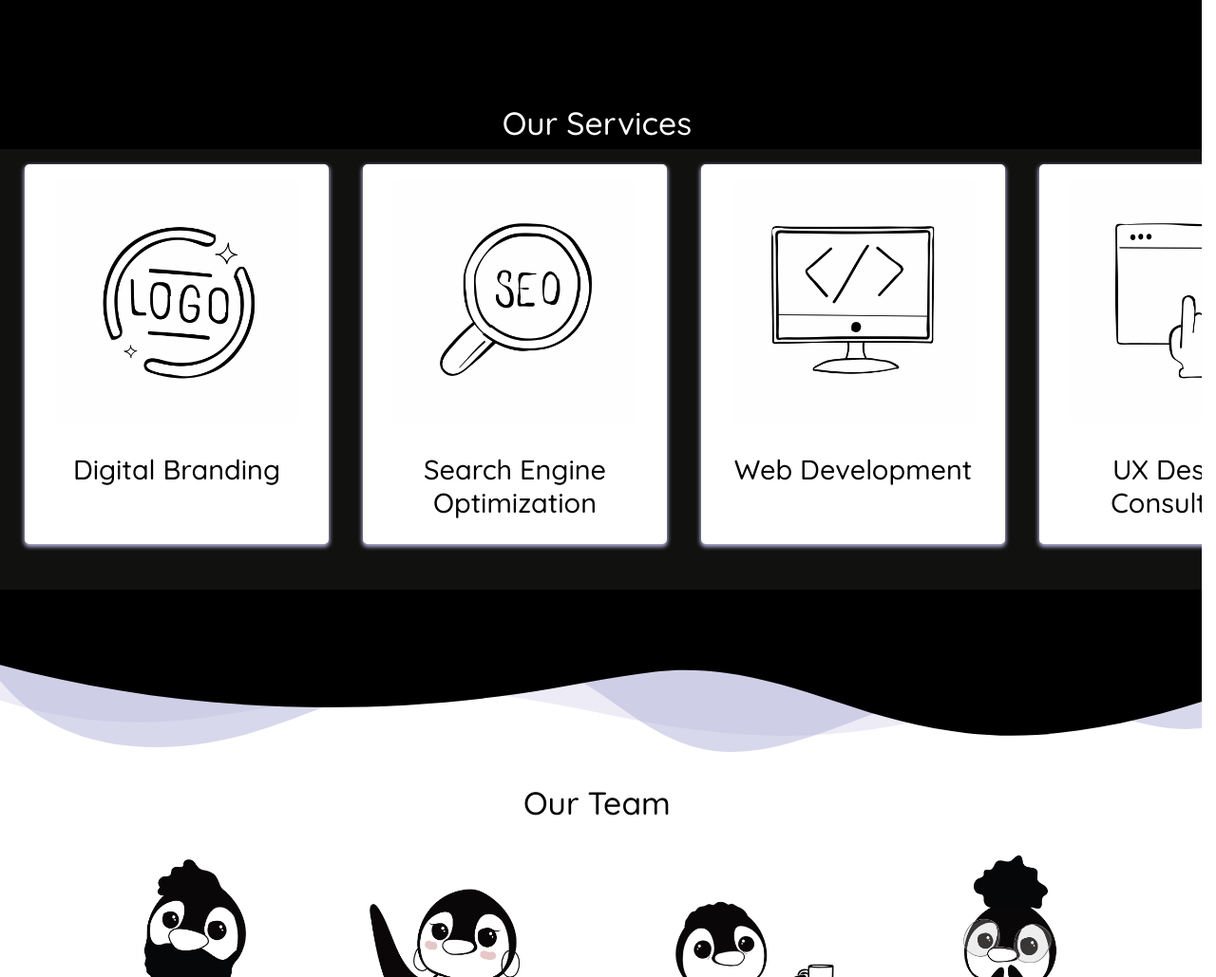
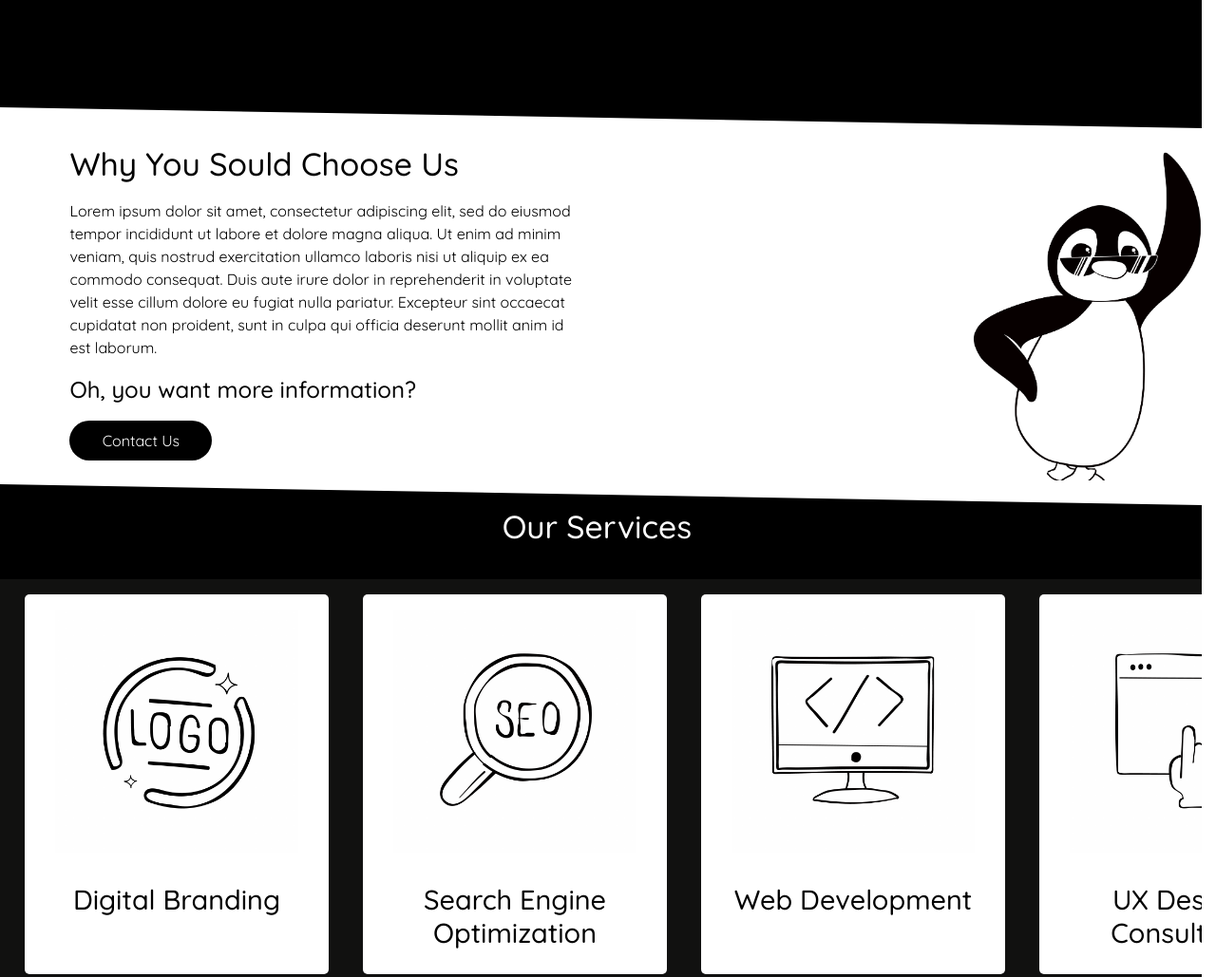
Before and after one commit to theFOUR-DCA/theFOUR-DCA.github.io, a plain HTML site: page index.html in a window 1280 px wide. Shown: the part 1260-2289 px from the top of the page at 95% size. Drawn offline with nearby package versions, Linux system fonts and the light colour scheme.

Commit message:
added Why Us Section

```diff
--- a/index.html
+++ b/index.html
@@ -26,7 +26,7 @@
       href="static/assets/favicon.png"
     />
   </head>
-  <body>
+  <body style="overflow-x: hidden">
     <a href="/">
       <img class="logo" src="static/assets/theFOUR.png" />
     </a>
@@ -74,12 +74,79 @@
       <h1>About Us</h1>
     </div>
 
+    <div id="whyUs" class="section">
+      <div class="divider dividerE">
+        <svg
+          data-name="Layer 1"
+          xmlns="http://www.w3.org/2000/svg"
+          viewBox="0 0 1200 120"
+          preserveAspectRatio="none"
+        >
+          <path
+            d="M1200 120L0 16.48 0 0 1200 0 1200 120z"
+            class="shape-fill"
+            style="fill: black"
+          ></path>
+        </svg>
+      </div>
+
+      <div class="container" style="padding-right: 0px">
+        <div class="row row-cols-md-2 row-cols-lg-2">
+          <div class="col">
+            <h1>Why You Sould Choose Us</h1>
+
+            <p>
+              Lorem ipsum dolor sit amet, consectetur adipiscing elit, sed do
+              eiusmod tempor incididunt ut labore et dolore magna aliqua. Ut
+              enim ad minim veniam, quis nostrud exercitation ullamco laboris
+              nisi ut aliquip ex ea commodo consequat. Duis aute irure dolor in
+              reprehenderit in voluptate velit esse cillum dolore eu fugiat
+              nulla pariatur. Excepteur sint occaecat cupidatat non proident,
+              sunt in culpa qui officia deserunt mollit anim id est laborum.
+            </p>
+
+            <h4>Oh, you want more information?</h4>
+
+            <a class="contactUsBtn" href="#quoteFrom">Contact Us</a>
+
+            <br />
+            <br />
+          </div>
+          <div class="col">
+            <img
+              class="whyUsVector"
+              src="static/assets/Why Choose Us Vector-01.png"
+              alt="Why Us"
+            />
+          </div>
+        </div>
+      </div>
+    </div>
+
     <div id="ourServices" class="section">
+      <div class="divider dividerE">
+        <svg
+          data-name="Layer 1"
+          xmlns="http://www.w3.org/2000/svg"
+          viewBox="0 0 1200 120"
+          preserveAspectRatio="none"
+        >
+          <path
+            d="M1200 120L0 16.48 0 0 1200 0 1200 120z"
+            class="shape-fill"
+            style="fill: white"
+          ></path>
+        </svg>
+      </div>
+
       <h1>Our Services</h1>
 
       <div class="serviceTiles">
         <div class="serviceTile" id="firstTile">
-          <img src="static/assets/Branding-Icon-Animation-1.gif" alt="Branding" />
+          <img
+            src="static/assets/Branding-Icon-Animation-1.gif"
+            alt="Branding"
+          />
           <h1>Digital Branding</h1>
           <p></p>
         </div>
@@ -89,7 +156,10 @@
           <p></p>
         </div>
         <div class="serviceTile">
-          <img src="static/assets/Web-Development-Icon-Animation-1.gif" alt="Web Development" />
+          <img
+            src="static/assets/Web-Development-Icon-Animation-1.gif"
+            alt="Web Development"
+          />
           <h1>Web Development</h1>
           <p></p>
         </div>
@@ -99,12 +169,15 @@
           <p></p>
         </div>
         <div class="serviceTile">
-          <img src="static/assets/Social-Media-Icon-Animation.gif" alt="Social Media" />
+          <img
+            src="static/assets/Social-Media-Icon-Animation.gif"
+            alt="Social Media"
+          />
           <h1>Social Media Management</h1>
           <p></p>
         </div>
 
-        <div style="display: inline-block; color: #111110;">
+        <div style="display: inline-block; color: #111110">
           <p>&</p>
         </div>
       </div>
@@ -133,7 +206,7 @@
           <path
             d="M0,0V5.63C149.93,59,314.09,71.32,475.83,42.57c43-7.64,84.23-20.12,127.61-26.46,59-8.63,112.48,12.24,165.56,35.4C827.93,77.22,886,95.24,951.2,90c86.53-7,172.46-45.71,248.8-84.81V0Z"
             class="shape-fill"
-            style="fill: black"
+            style="fill: #111110"
           ></path>
         </svg>
       </div>
--- a/static/style.css
+++ b/static/style.css
@@ -37,20 +37,18 @@ body::-webkit-scrollbar-thumb {
   background: #b2b1d9;
 }
 
-/* body::-webkit-scrollbar-thumb:hover, ::-webkit-scrollbar-thumb:hover {
-  background: lightgray;
-} */
-
-/* body a {
-    align-self: left;
-} */
-
 .logo {
   width: 84px;
   height: 84px;
   margin: 16px 0px 0px 48px;
 
   transition: 400ms;
+}
+
+.logo:hover {
+  width: 90px;
+  height: 90px;
+  margin: 13px -3px -3px 45px;
 }
 
 .quoteBtn {
@@ -148,12 +146,67 @@ body::-webkit-scrollbar-thumb {
   text-align: center;
 }
 
+#whyUs {
+  background-color: white;
+}
+
+#whyUs h1 {
+  color: black;
+  font-size: 2.1rem;
+}
+
+#whyUs p {
+  margin-top: 18px;
+
+  color: black;
+}
+
+#whyUs h4 {
+  margin: 18px 0;
+
+  color: black;
+  text-align: left;
+}
+
+.contactUsBtn {
+  position: absolute;
+  padding: 0px 15px 0px 15px;
+
+  background-color: black;
+  border-radius: 24px;
+  width: 150px;
+
+  line-height: 42px;
+  color: white;
+  font-family: "Quicksand", sans-serif;
+  font-weight: 400;
+  text-align: center;
+  text-decoration: none;
+
+  transition: 400ms;
+}
+
+.contactUsBtn:hover {
+  background-color: #b2b1d9;
+  color: black;
+}
+
+.container .row .col .whyUsVector {
+  position: absolute;
+  right: -8.6px;
+  padding: 0;
+
+  height: 48vh;
+  width: auto;
+}
+
 #ourServices {
   background-color: black;
-  height: 584px;
 }
 
 #ourServices h1 {
+  margin-bottom: 36px;
+
   color: white;
   font-size: 2.1rem;
   text-align: center;
@@ -173,16 +226,13 @@ body::-webkit-scrollbar-thumb {
 }
 
 #ourServices .serviceTile {
-  /* display: inline-block; */
   flex: 0 0 auto;
 
+  box-sizing: content-box;
   margin: 16px 18px;
   width: 40vh;
   height: 50vh;
 
-  box-sizing: content-box;
-
-  box-shadow: 0 2px 4px 1px #b2b1d9;
   border-radius: 5px;
   background-color: white;
 
@@ -363,8 +413,8 @@ body::-webkit-scrollbar-thumb {
     height: 2.7rem;
   }
 
-  #ourServices {
-    margin-bottom: 36px;
+  .container .row .col .whyUsVector {
+    right: -8.7px;
   }
 
   #ourServices .serviceTiles .serviceTile h1 {
@@ -412,6 +462,14 @@ body::-webkit-scrollbar-thumb {
     font-size: 1.5rem;
   }
 
+  .container .row .col .whyUsVector {
+    display: none;
+  }
+
+  #ourServices {
+    margin-bottom: 0;
+  }
+
   #ourServices .serviceTiles .serviceTile h1 {
     font-size: 1.2rem;
   }
@@ -437,6 +495,12 @@ body::-webkit-scrollbar-thumb {
   margin: 8px 0px 0px 40px;
 
   transition: 400ms;
+}
+
+.logo404:hover {
+  width: 90px;
+  height: 90px;
+  margin: 5px -3px -3px 37px;
 }
 
 .Err404Img {
```
Also changed, not shown: static/assets/Why Choose Us Vector-01.png (added).
